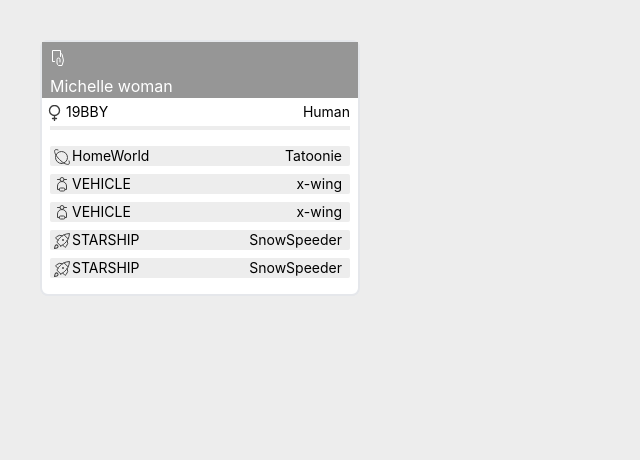
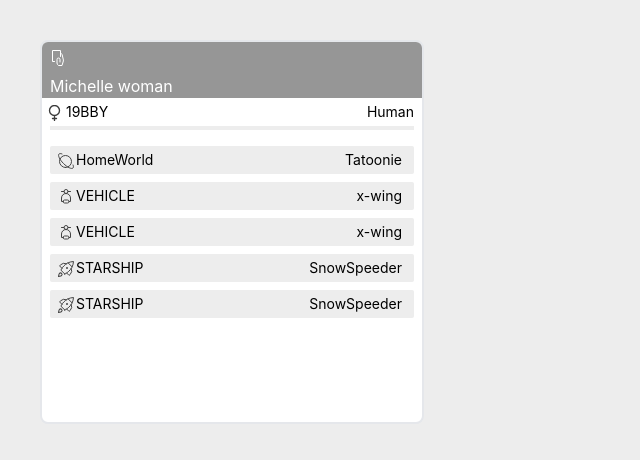
Before and after one commit to kkhowe123/SWAPI, a React (Create React App) app: page / in a window 1280 px wide. Shown: the top 460 px of the page, without its empty margins (0-640 px from the left). Built offline with nearby package versions, Linux system fonts and the light colour scheme.

Commit message:
more changes to the card

```diff
--- a/src/components/CardDetails.js
+++ b/src/components/CardDetails.js
@@ -14,10 +14,10 @@
 export default function CardDetails() {
   const peopleDetails = PEOPLE_DETAILS.map((people) => (
     <div
-      class="bg-white md:w-80  h-64 border-2 ml-10  mt-10 border-gray-200 flex flex-col rounded-lg"
+      class="bg-white md:w-96 md:h-96  ml-10 mt-10  border-2 border-gray-200 flex flex-col rounded-lg"
       key={people.name}
     >
-      <div class="bg-cardBG text-white">
+      <div class="bg-cardBG text-white rounded-t-md">
         <img src={card} alt="Card logo" className=" p-2" />
         <h4 className="pl-2">{people.name}</h4>
       </div>
--- a/src/index.css
+++ b/src/index.css
@@ -4,7 +4,7 @@
 
 /*creating a classes with the style for the card details */
 .cardInfo{
-  @apply flex justify-between m-2 rounded-sm bg-cardDetailsBG;
+  @apply flex justify-between m-2 rounded-sm bg-cardDetailsBG p-1;
 }
 .cardInfoIcon{
   @apply inline w-4 ml-1;
```
